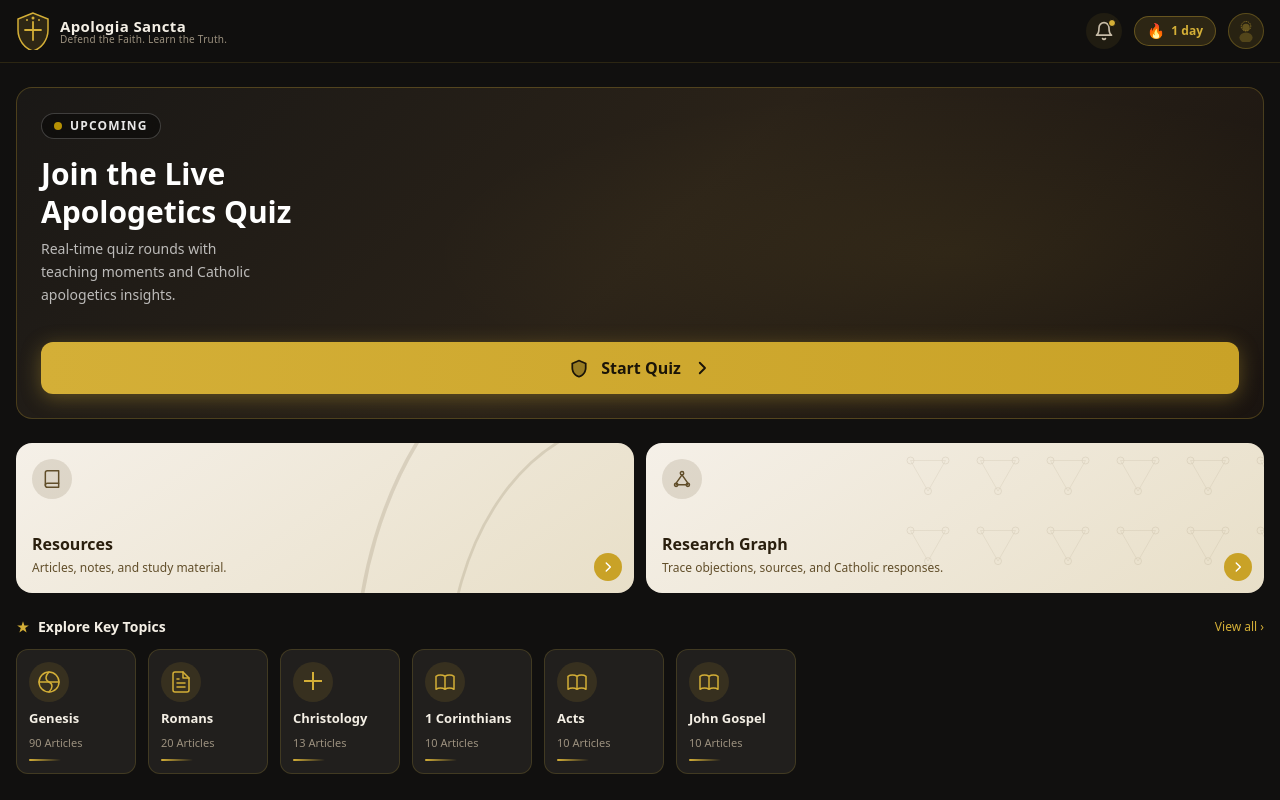
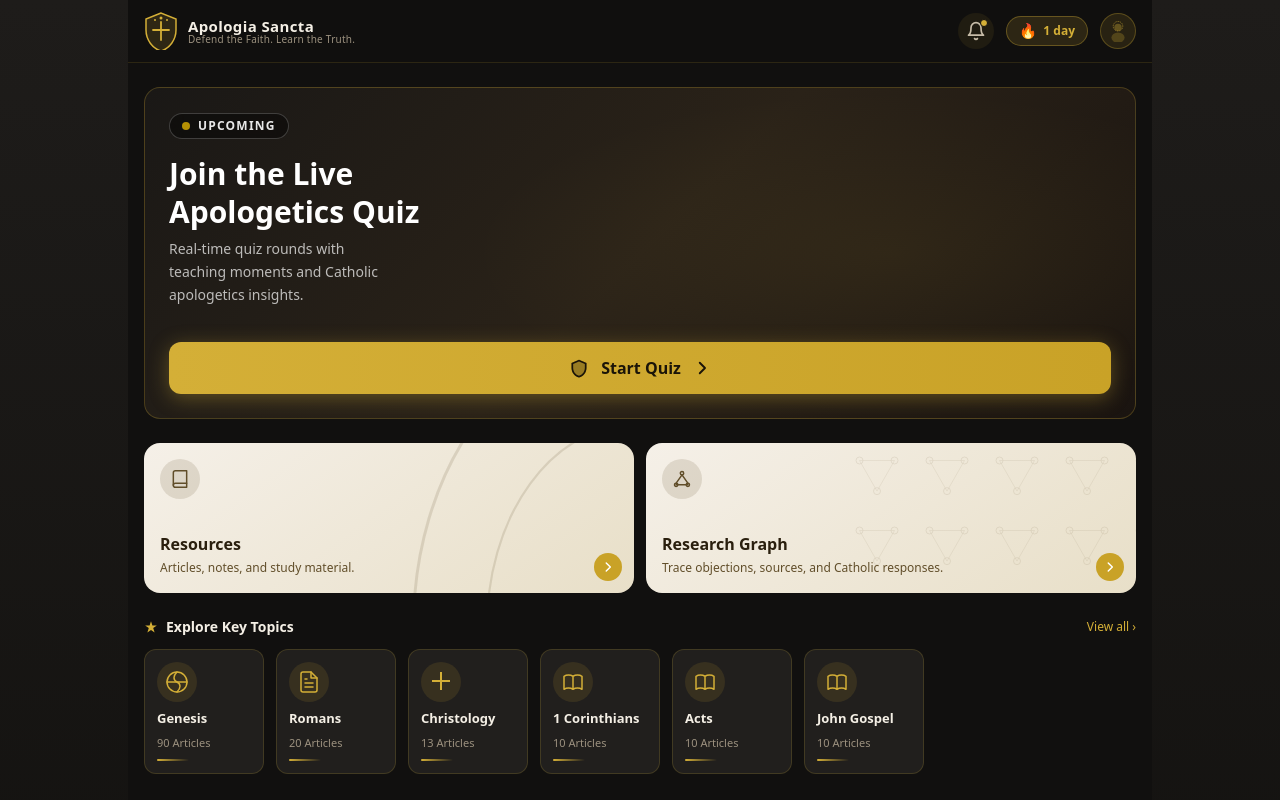
Before and after one commit to DocHarry22/apologiasancta-ui, a Next.js app: page /native in a window 1280 px wide. Shown: the top 800 px of the page. Built offline with nearby package versions, Linux system fonts and the light colour scheme; no server answers.

Commit message:
feat: constrain native dashboard width on desktop

```diff
--- a/src/app/native/page.tsx
+++ b/src/app/native/page.tsx
@@ -29,7 +29,7 @@ export default function NativeHome() {
     // Force dark theme for the APK home regardless of user setting
     <div
       data-theme="dark"
-      className="relative flex min-h-screen flex-col"
+      className="relative mx-auto flex min-h-screen w-full max-w-5xl flex-col"
       style={{ background: "var(--mobile-bg)", color: "var(--mobile-text)" }}
     >
       {/* ── TOP BAR ─────────────────────────────────────────────── */}
```
